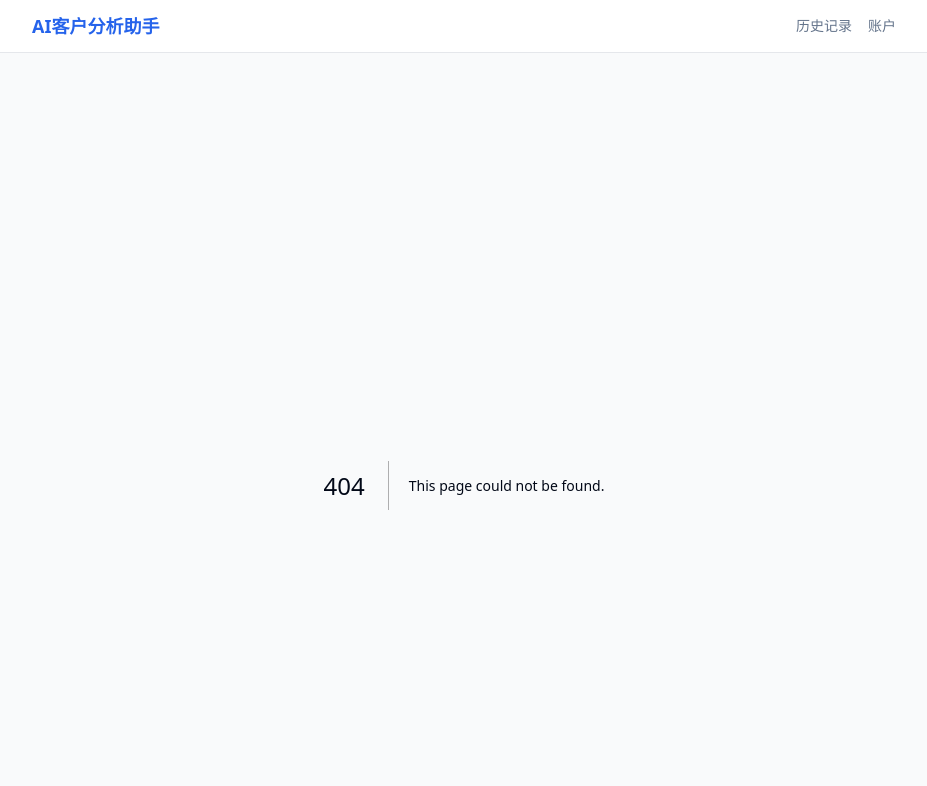
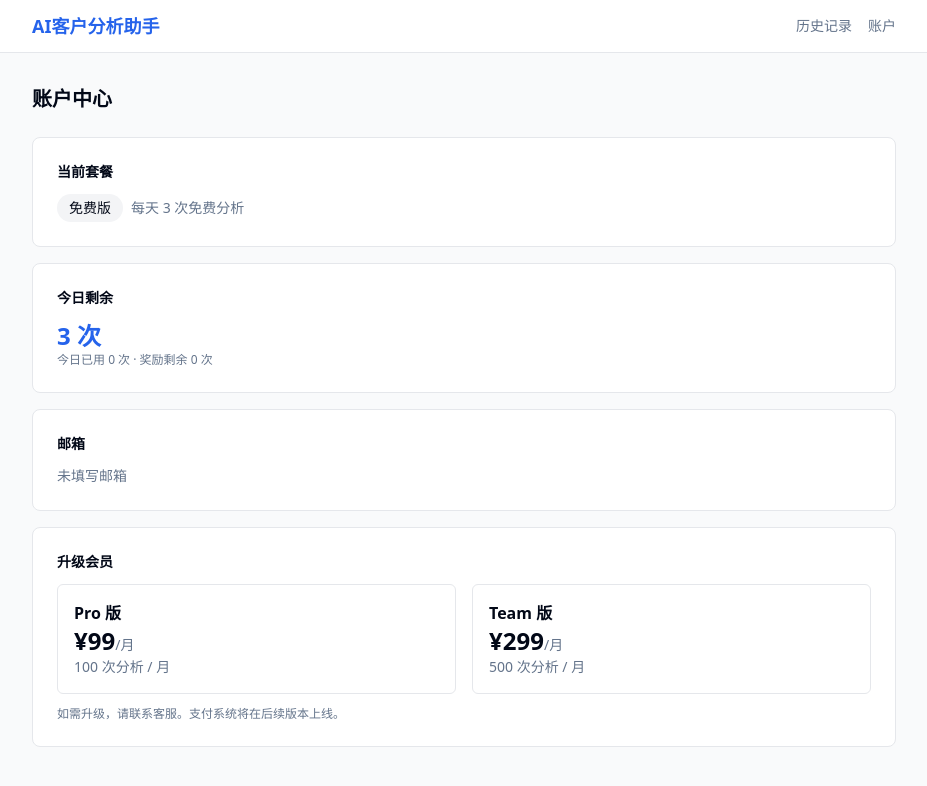
Before and after one commit to Wang-xiaopang/ai-customer-analysis, a Next.js app in the folder frontend/: page /account in a window 1280 px wide. Before the commit this address had no page. Shown: the top 786 px of the page, without its empty margins (176-1103 px from the left). Built offline with nearby package versions, Linux system fonts and the light colour scheme.

Commit message:
feat: history and account pages

```diff
--- /dev/null
+++ b/frontend/app/account/page.tsx
@@ -0,0 +1,67 @@
+"use client";
+
+import { useState, useEffect } from "react";
+import { getTodayAnalysisCount, getBonusRemaining, getStoredEmail } from "@/lib/storage";
+
+export default function AccountPage() {
+  const [todayCount, setTodayCount] = useState(0);
+  const [bonus, setBonus] = useState(0);
+  const [email, setEmail] = useState<string | null>(null);
+
+  useEffect(() => {
+    setTodayCount(getTodayAnalysisCount());
+    setBonus(getBonusRemaining());
+    setEmail(getStoredEmail());
+  }, []);
+
+  const totalRemaining = Math.max(0, 3 - todayCount) + bonus;
+
+  return (
+    <div>
+      <h1 className="mb-6 text-xl font-bold">账户中心</h1>
+      <div className="space-y-4">
+        <div className="rounded-lg border bg-white p-6">
+          <h3 className="mb-3 text-sm font-semibold">当前套餐</h3>
+          <div className="flex items-center gap-2">
+            <span className="rounded-full bg-gray-100 px-3 py-1 text-sm font-medium">免费版</span>
+            <span className="text-sm text-muted-foreground">每天 3 次免费分析</span>
+          </div>
+        </div>
+
+        <div className="rounded-lg border bg-white p-6">
+          <h3 className="mb-3 text-sm font-semibold">今日剩余</h3>
+          <p className="text-2xl font-bold text-primary">{totalRemaining} 次</p>
+          <p className="text-xs text-muted-foreground">
+            今日已用 {todayCount} 次 · 奖励剩余 {bonus} 次
+          </p>
+        </div>
+
+        <div className="rounded-lg border bg-white p-6">
+          <h3 className="mb-3 text-sm font-semibold">邮箱</h3>
+          {email ? (
+            <p className="text-sm">{email}</p>
+          ) : (
+            <p className="text-sm text-muted-foreground">未填写邮箱</p>
+          )}
+        </div>
+
+        <div className="rounded-lg border bg-white p-6">
+          <h3 className="mb-3 text-sm font-semibold">升级会员</h3>
+          <div className="grid grid-cols-2 gap-4">
+            <div className="rounded-md border p-4">
+              <p className="font-semibold">Pro 版</p>
+              <p className="text-2xl font-bold">¥99<span className="text-sm font-normal text-muted-foreground">/月</span></p>
+              <p className="text-sm text-muted-foreground">100 次分析 / 月</p>
+            </div>
+            <div className="rounded-md border p-4">
+              <p className="font-semibold">Team 版</p>
+              <p className="text-2xl font-bold">¥299<span className="text-sm font-normal text-muted-foreground">/月</span></p>
+              <p className="text-sm text-muted-foreground">500 次分析 / 月</p>
+            </div>
+          </div>
+          <p className="mt-3 text-xs text-muted-foreground">如需升级，请联系客服。支付系统将在后续版本上线。</p>
+        </div>
+      </div>
+    </div>
+  );
+}
--- /dev/null
+++ b/frontend/app/history/page.tsx
@@ -0,0 +1,86 @@
+"use client";
+
+import { useState, useEffect } from "react";
+import { useRouter } from "next/navigation";
+import { FileText, RefreshCw } from "lucide-react";
+
+interface HistoryItem {
+  task_id: string;
+  company_name: string;
+  status: string;
+  generated_at: string | null;
+  created_at: string | null;
+}
+
+export default function HistoryPage() {
+  const [items, setItems] = useState<HistoryItem[]>([]);
+  const [loading, setLoading] = useState(true);
+  const router = useRouter();
+
+  useEffect(() => {
+    fetch("/api/history")
+      .then((r) => r.json())
+      .then((data) => setItems(data))
+      .catch(console.error)
+      .finally(() => setLoading(false));
+  }, []);
+
+  const handleReanalyze = async (item: HistoryItem) => {
+    // Navigate to home page with pre-filled input
+    router.push(`/?reanalyze=${item.task_id}`);
+  };
+
+  if (loading) {
+    return <p className="text-center text-muted-foreground">加载中...</p>;
+  }
+
+  if (items.length === 0) {
+    return (
+      <div className="text-center py-12">
+        <FileText className="mx-auto h-12 w-12 text-muted-foreground/50" />
+        <p className="mt-4 text-muted-foreground">暂无分析记录</p>
+        <a href="/" className="mt-2 inline-block text-sm text-primary hover:underline">
+          开始第一次分析 →
+        </a>
+      </div>
+    );
+  }
+
+  return (
+    <div>
+      <h1 className="mb-6 text-xl font-bold">历史记录</h1>
+      <div className="space-y-3">
+        {items.map((item) => (
+          <div
+            key={item.task_id}
+            className="flex items-center justify-between rounded-lg border bg-white p-4"
+          >
+            <div>
+              <p className="font-medium">{item.company_name}</p>
+              <p className="text-xs text-muted-foreground">
+                {item.generated_at
+                  ? new Date(item.generated_at).toLocaleString("zh-CN")
+                  : new Date(item.created_at || "").toLocaleString("zh-CN")}
+              </p>
+            </div>
+            <div className="flex gap-2">
+              <button
+                onClick={() => router.push(`/?task=${item.task_id}`)}
+                className="rounded-md border px-3 py-1 text-xs hover:bg-gray-50"
+              >
+                查看
+              </button>
+              <button
+                onClick={() => handleReanalyze(item)}
+                className="inline-flex items-center gap-1 rounded-md border px-3 py-1 text-xs hover:bg-gray-50"
+              >
+                <RefreshCw className="h-3 w-3" />
+                重新分析
+              </button>
+            </div>
+          </div>
+        ))}
+      </div>
+    </div>
+  );
+}
```
